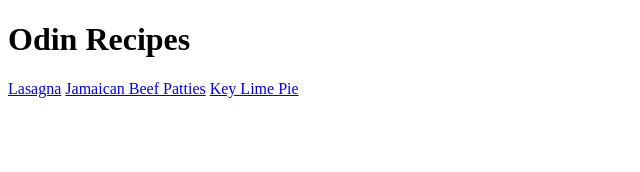
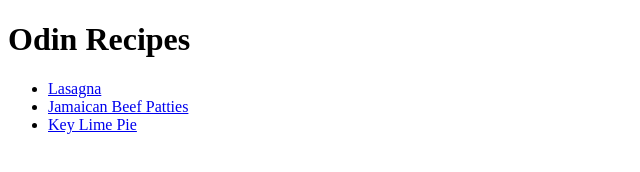
Before and after one commit to bpb2008/odin-recipes, a plain HTML site: page index.html in a window 1280 px wide. Shown: the whole page, without its empty margins (0-640 px from the left). Drawn offline with Linux system fonts and the light colour scheme.

Commit message:
Switch links to unordered list

```diff
--- a/index.html
+++ b/index.html
@@ -7,8 +7,10 @@
 
     <body>
         <h1>Odin Recipes</h1>
-        <a href="recipes/lasagna.html">Lasagna</a>
-        <a href="recipes/jamaicanpatties.html">Jamaican Beef Patties</a>
-        <a href="recipes/keylimepie.html">Key Lime Pie</a>
+        <ul>
+          <li><a href="recipes/lasagna.html">Lasagna</a></li>
+          <li><a href="recipes/jamaicanpatties.html">Jamaican Beef Patties</a></li>
+          <li><a href="recipes/keylimepie.html">Key Lime Pie</a></li>
+        </ul>
     </body>
 </html>
```
